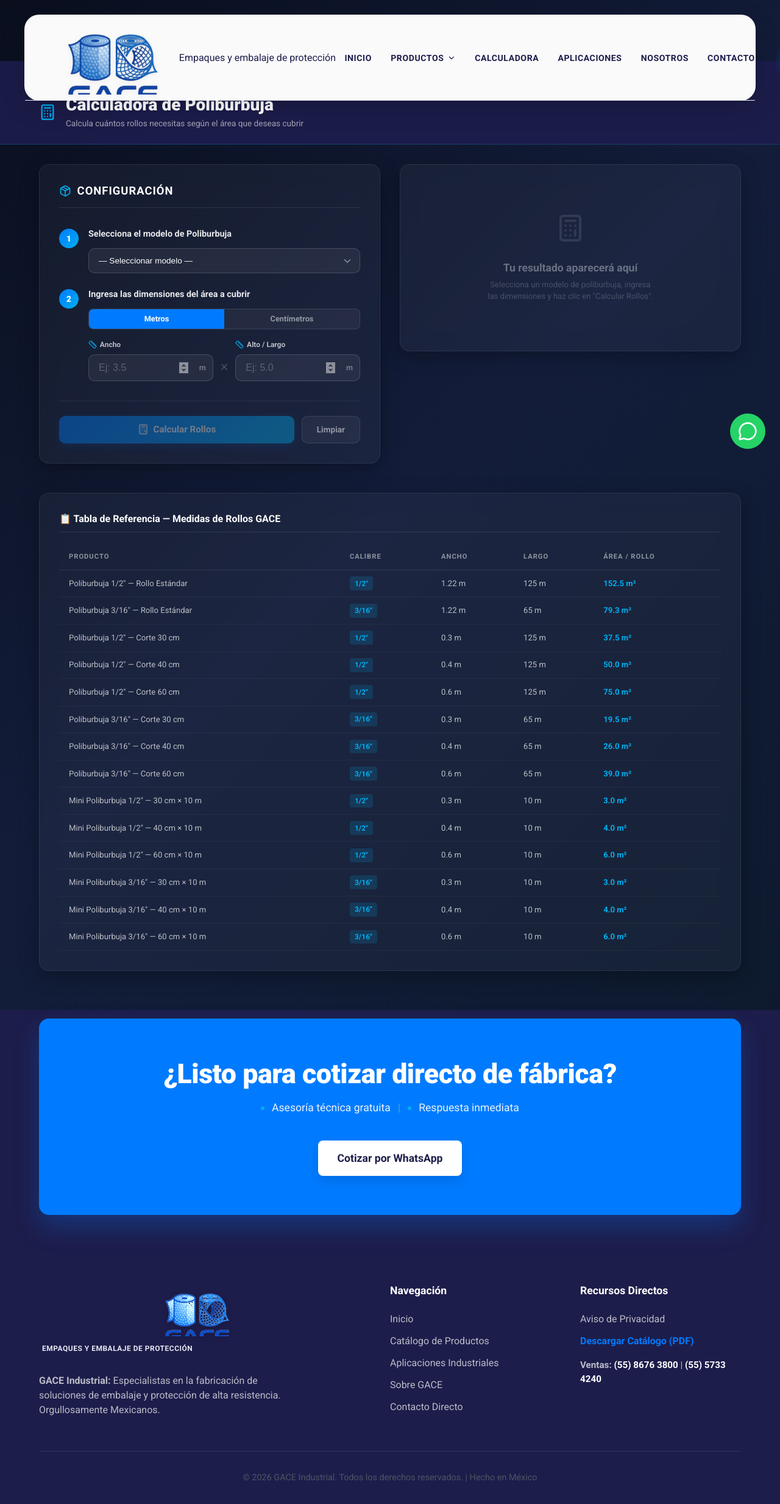
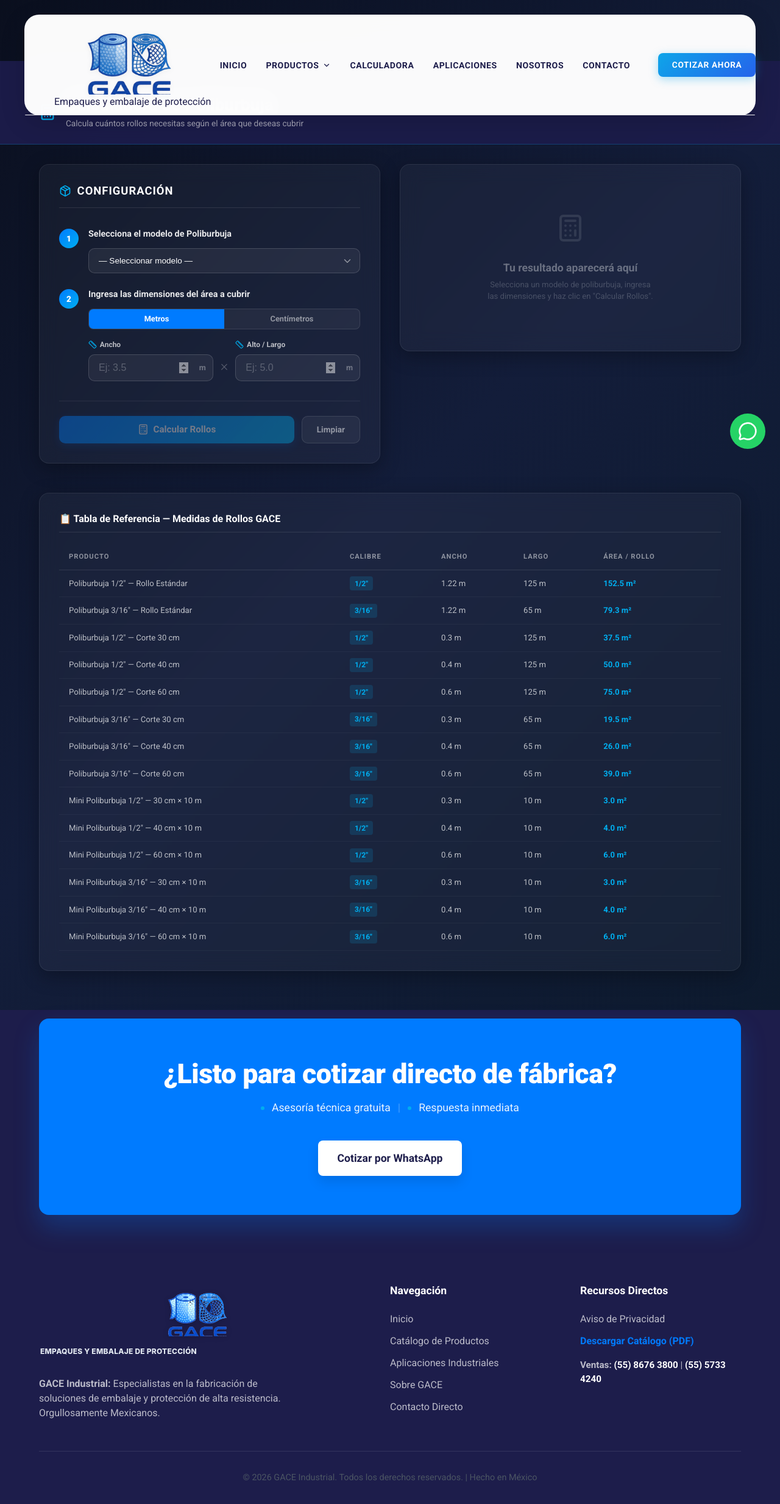
Before and after one commit to valebuca1974/gace-website, a React (Vite) app: page /calculadora-poliburbuja in a window 1280 px wide. Shown: the whole page at 61% size. Built offline with nearby package versions, Linux system fonts and the light colour scheme.

Commit message:
Fix logo crop and typography layout for slogan

```diff
--- a/src/components/Footer.css
+++ b/src/components/Footer.css
@@ -91,13 +91,15 @@
 
 .footer-slogan {
   display: block;
+  font-family: 'Inter', system-ui, -apple-system, sans-serif;
   font-size: 0.75rem;
-  font-weight: 600;
-  letter-spacing: 0.5px;
-  color: #e2e8f0;
+  font-weight: 800;
+  letter-spacing: 0.02em;
+  color: #e2e8f0; /* Blanco tiza para que resalte en fondo oscuro */
   text-transform: uppercase;
   text-align: left;
-  margin-left: 5px;
+  margin-left: 2px;
+  margin-top: 5px;
 }
 
 .footer-logo:hover {
--- a/src/components/Header.css
+++ b/src/components/Header.css
@@ -44,7 +44,9 @@
    ============================================= */
 .logo {
   display: flex;
+  flex-direction: column;
   align-items: center;
+  justify-content: center;
   gap: 0;
   transition: all 0.35s cubic-bezier(0.4, 0, 0.2, 1);
   position: relative;
@@ -52,7 +54,8 @@
   border: none;
   padding: 0.2rem 0;
   flex-shrink: 0;
-  background: transparent; /* Limpio, sin brillos raros */
+  background: transparent;
+  text-decoration: none;
 }
 
 .logo-img {
@@ -381,7 +384,7 @@
 
   .logo-slogan {
     font-size: 0.65rem;
-    margin-top: -10px;
+    margin-top: 4px;
   }
 
   .header.scrolled .logo-img {
@@ -390,7 +393,7 @@
 
   .header.scrolled .logo-slogan {
     font-size: 0.55rem;
-    margin-top: -8px;
+    margin-top: 2px;
   }
 }
 
@@ -401,7 +404,7 @@
 
   .logo-slogan {
     font-size: 0.6rem;
-    margin-top: -8px;
+    margin-top: 3px;
   }
 
   .header.scrolled .logo-img {
@@ -410,6 +413,6 @@
 
   .header.scrolled .logo-slogan {
     font-size: 0.5rem;
-    margin-top: -5px;
+    margin-top: 2px;
   }
 }
```
Also changed, not shown: fix-crop.mjs (added, +13 -0 lines), public/logo-gace-no-slogan.png.
